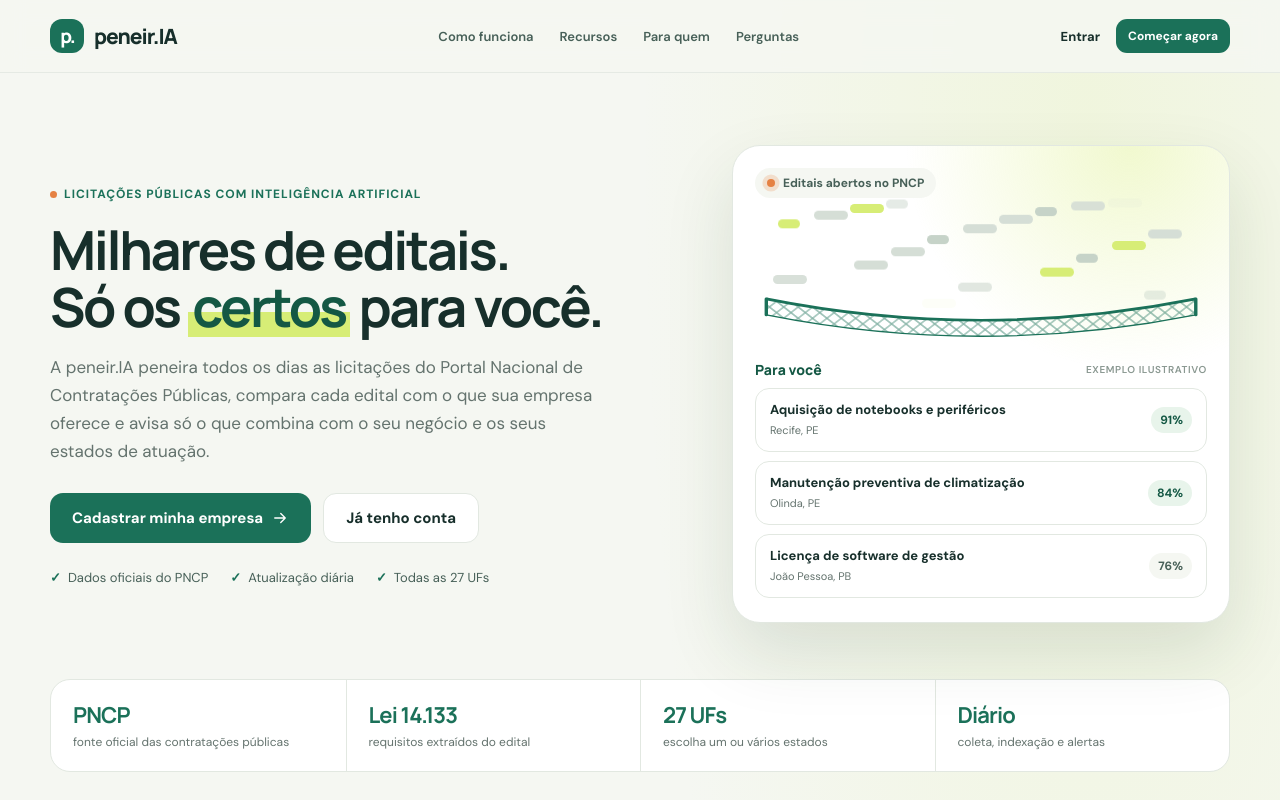
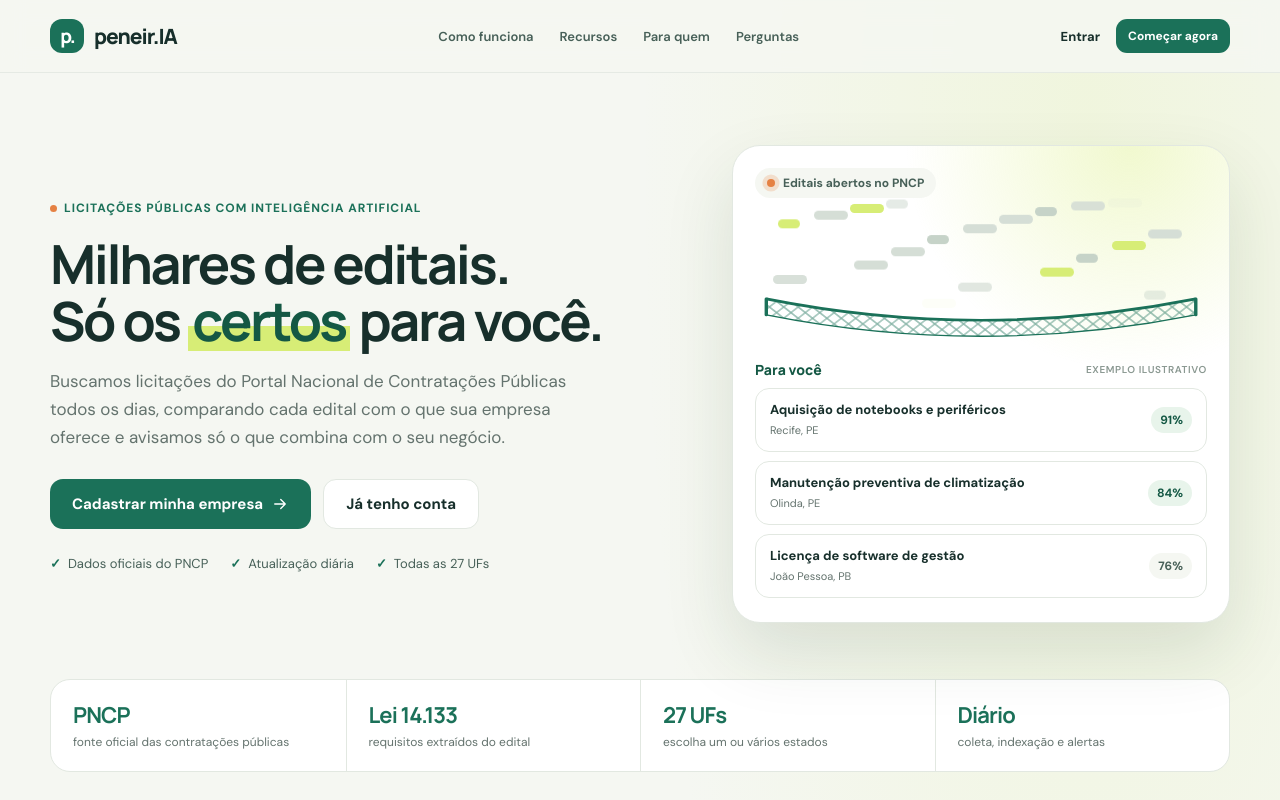
Before and after one commit to ligiaferro/peneir.IA, a Next.js app: page / in a window 1280 px wide. Shown: the top 800 px of the page. Built offline with nearby package versions, Linux system fonts and the light colour scheme; no server answers.

Commit message:
fix: refine description of edital

```diff
--- a/app/page.tsx
+++ b/app/page.tsx
@@ -215,10 +215,9 @@ export default async function HomePage({
               Só os <mark>certos</mark> para você.
             </h1>
             <p>
-              A peneir.IA peneira todos os dias as licitações do Portal
-              Nacional de Contratações Públicas, compara cada edital com o que
-              sua empresa oferece e avisa só o que combina com o seu negócio e
-              os seus estados de atuação.
+              Buscamos licitações do Portal Nacional de Contratações Públicas todos os dias,
+              comparando cada edital com o que sua empresa oferece e avisamos só o que combina
+              com o seu negócio.
             </p>
             <div className="lp-cta-row">
               {signedIn ? (
```
